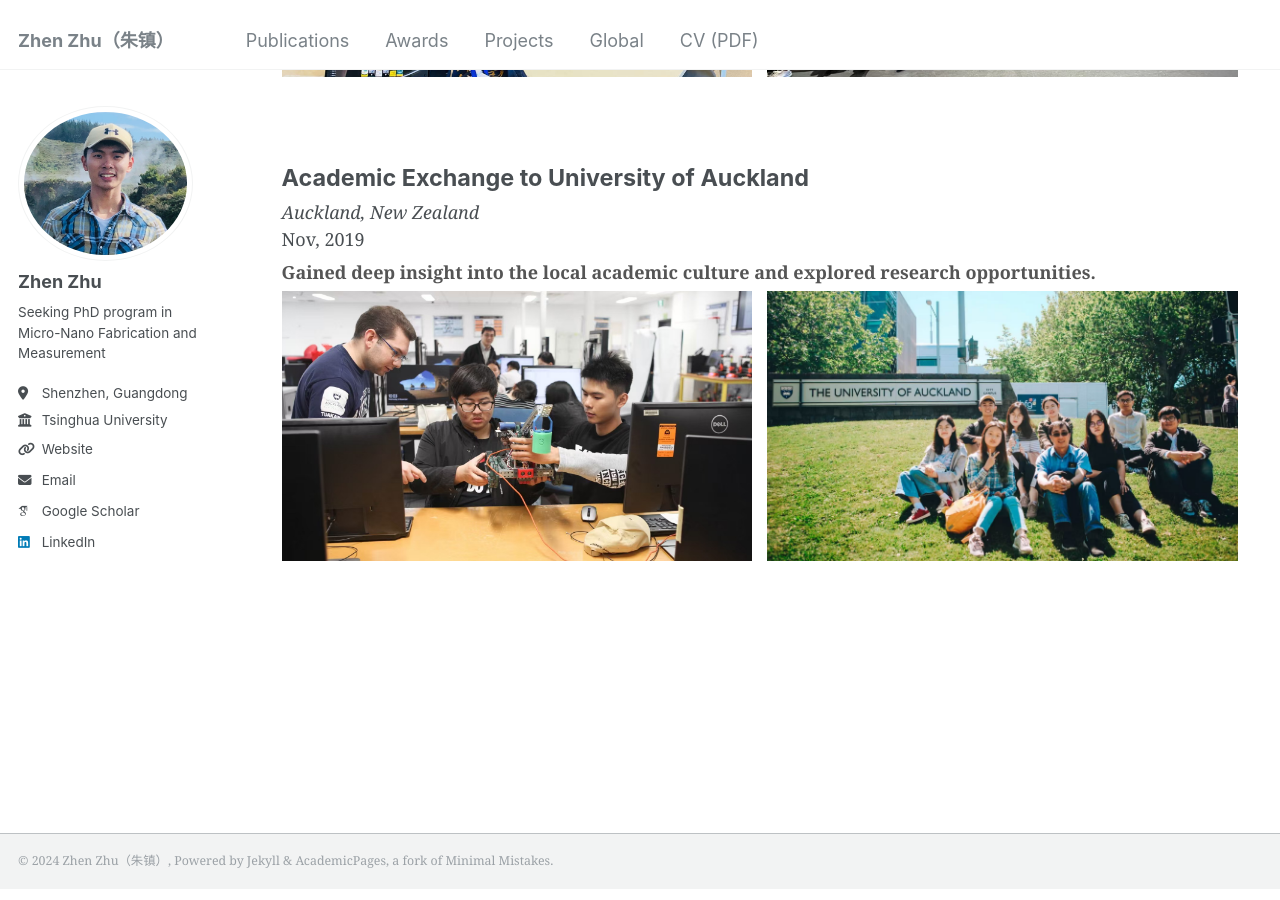
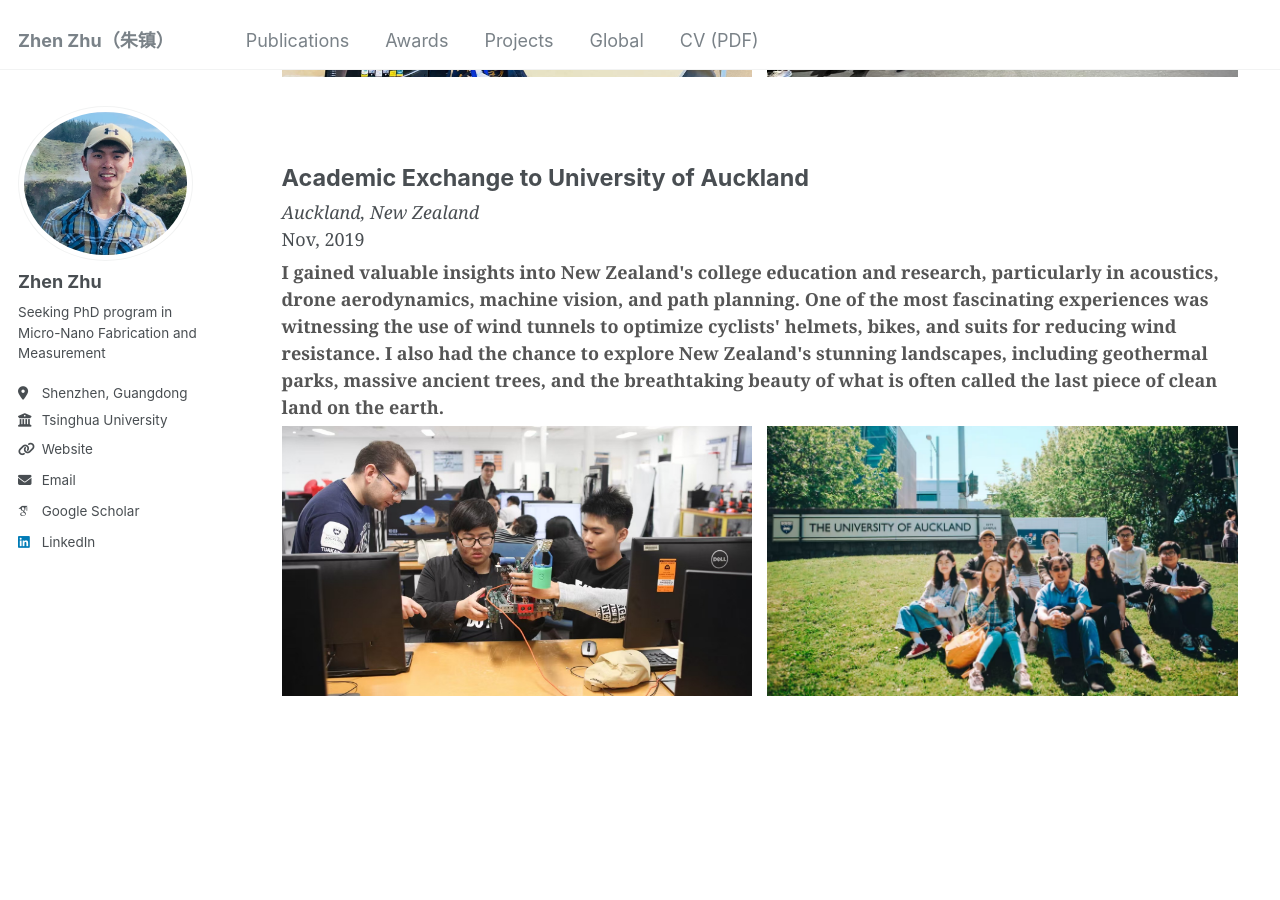
Before and after one commit to zhenzhuzz/zhenzhuzz.github.io, a Jekyll site: the page built from _pages/global.html, in a window 1280 px wide and 900 px high, scrolled down 3142 px. Built offline with Jekyll 4.4.1, drawn with Linux system fonts in a browser that asks for light colours; some web fonts are replaced.

Commit message:
Update global.html

```diff
--- a/_pages/global.html
+++ b/_pages/global.html
@@ -64,7 +64,7 @@ Witnessed Hong Kong's vibrant start-up environment, attended valuable business a
   <div class="program">
     <h3 class="program-title">Academic Exchange to University of Auckland</h3>
     <p class="locdate"><em>Auckland, New Zealand</em><br>Nov, 2019</p>
-    <p class="feeling-section">Gained deep insight into the local academic culture and explored research opportunities.</p>
+    <p class="feeling-section">I gained valuable insights into New Zealand's college education and research, particularly in acoustics, drone aerodynamics, machine vision, and path planning. One of the most fascinating experiences was witnessing the use of wind tunnels to optimize cyclists' helmets, bikes, and suits for reducing wind resistance. I also had the chance to explore New Zealand's stunning landscapes, including geothermal parks, massive ancient trees, and the breathtaking beauty of what is often called the last piece of clean land on the earth.</p>
     <div class="program-images">
       <img src="/images/UniversityofAuckland-1.jpg" alt="University of Auckland Image 1" class="program-image">
       <img src="/images/UniversityofAuckland-2.jpg" alt="University of Auckland Image 2" class="program-image">
```
